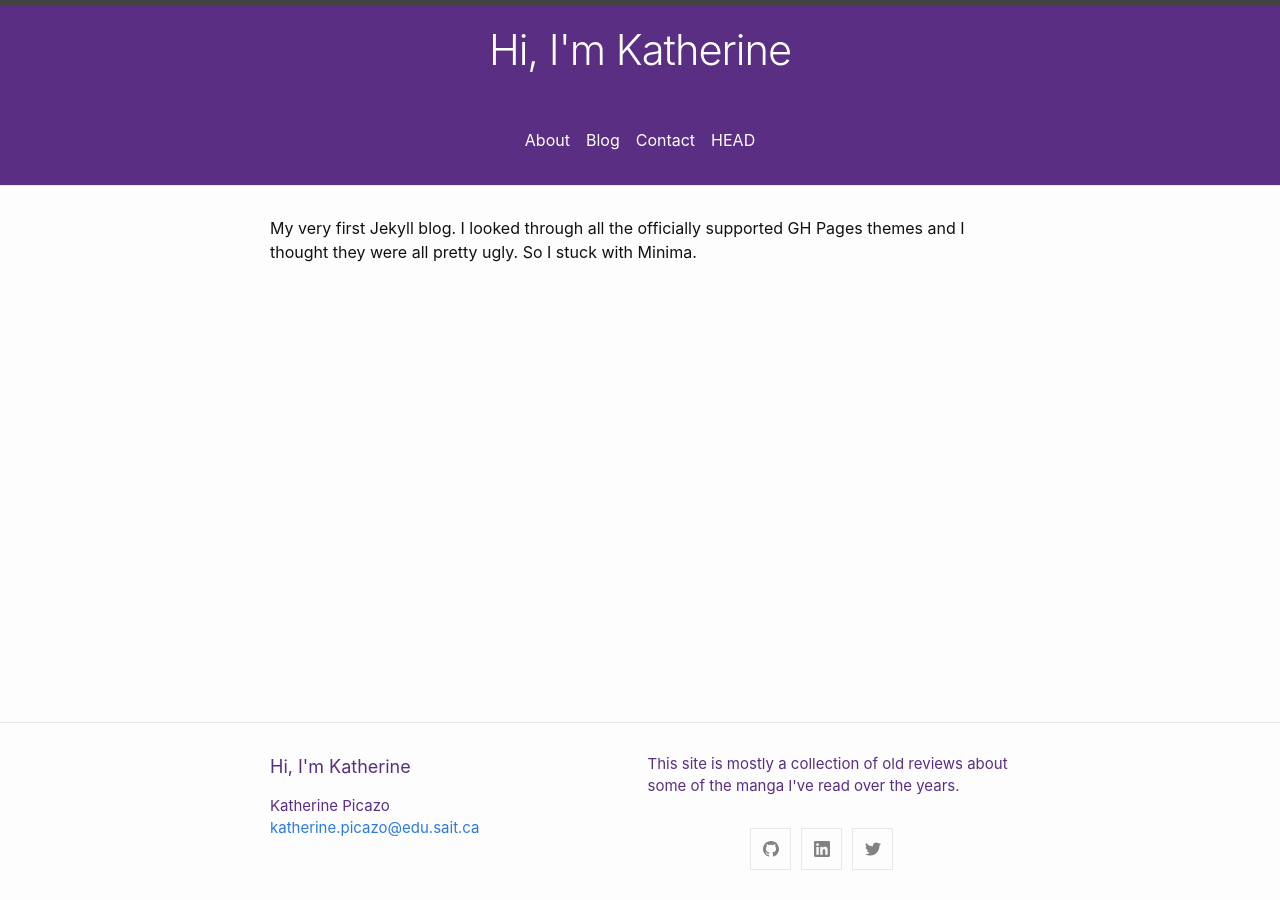
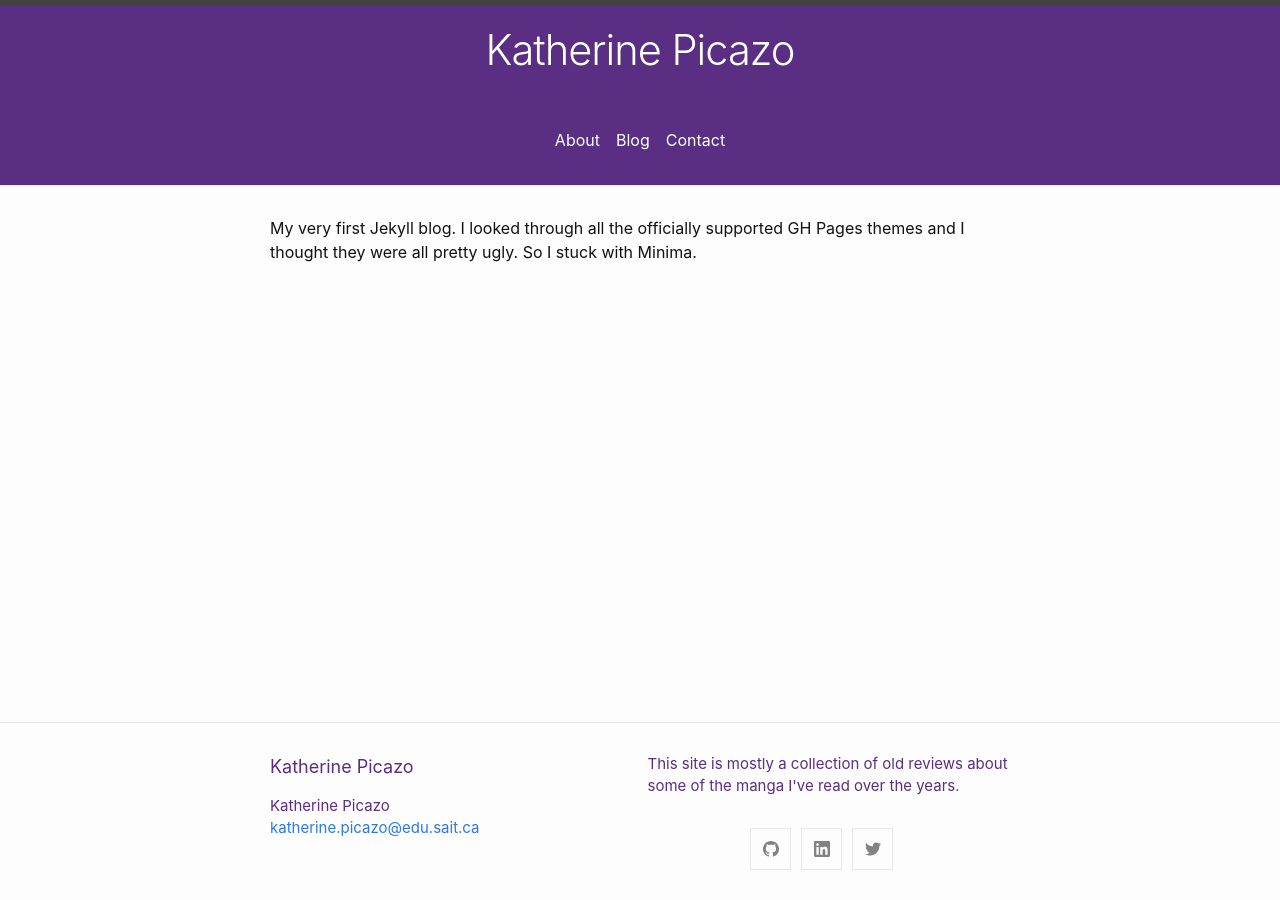
Before and after one commit to katrose/minima-final, a Jekyll site: the page built from index.md, in a window 1280 px wide. Built offline with Jekyll 4.4.1, drawn with Linux system fonts in a browser that asks for light colours.

Commit message:
Added navigation data for nav bar

```diff
--- a/_config.yml
+++ b/_config.yml
@@ -1,4 +1,4 @@
-title: Hi, I'm Katherine
+title: Katherine Picazo
 author: Katherine Picazo
 email: katherine.picazo@edu.sait.ca
 description: > # this means to ignore newlines until "show_excerpts:"
--- a/_includes/header.html
+++ b/_includes/header.html
@@ -10,11 +10,9 @@
 
     {%- if titles_size > 0 -%}
       <nav class="site-nav">
-        {%- for path in page_paths -%}
-          {%- assign my_page = site.pages | where: "path", path | first -%}
-          {%- if my_page.title -%}
-          <a class="page-link" href="{{ my_page.url | relative_url }}">{{ my_page.title | escape }}</a>
-          {%- endif -%}
+        {%- for item in site.data.navigation -%}
+          <a class="page-link" href="{{ item.link }}" title="{{item.title}}">{{item.label}}</a>
+
         {%- endfor -%}
       </nav>
     {%- endif -%}
```
Also changed, not shown: _data/navigation.yml (added, +11 -0 lines).
